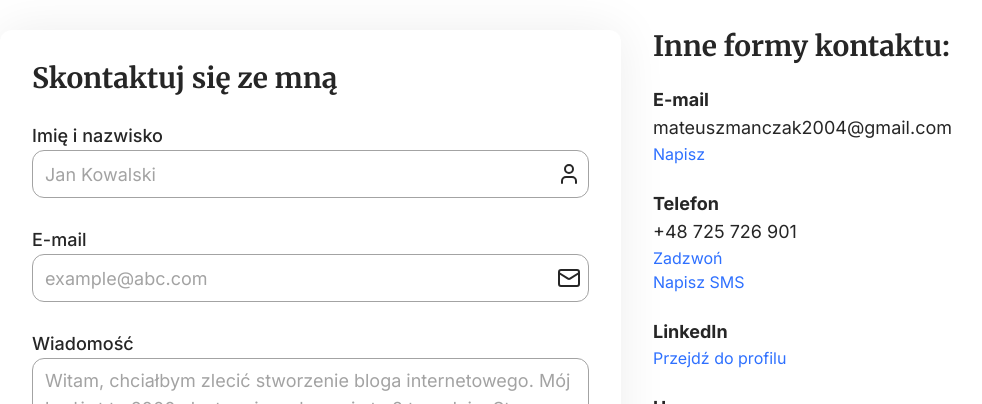
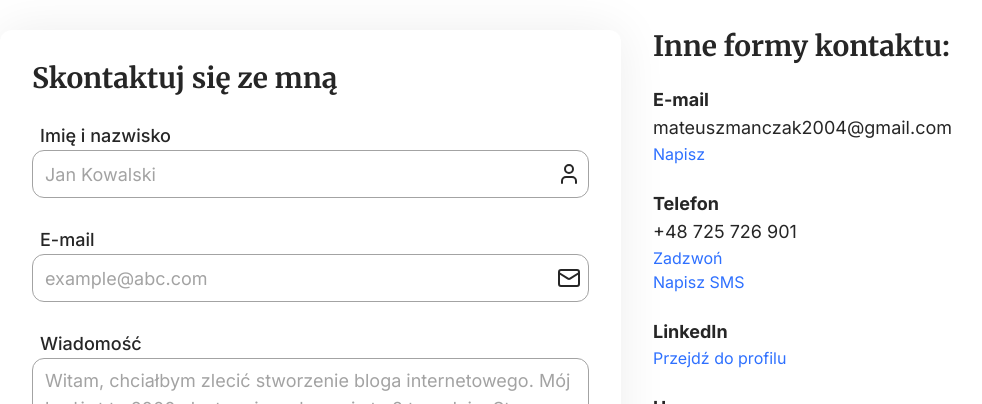
Before and after one commit to mateuszmanczak04/portfolio-website, a Next.js app: page / in a window 1280 px wide. Shown: the part 4500-4904 px from the top of the page, without its empty margins (160-1142 px from the left). Built offline with nearby package versions, Linux system fonts and the light colour scheme.

Commit message:
style: add padding to input labels

```diff
--- a/src/components/Input.tsx
+++ b/src/components/Input.tsx
@@ -35,7 +35,7 @@ export const Input = forwardRef<HTMLInputElement, InputProps>(
   ({ label, className, variant, inputSize, icon, ...props }, ref) => {
     return (
       <label className={cn('flex flex-col gap-1 w-full', className)}>
-        {label && <span className='l1 md:l0 font-medium'>{label}</span>}
+        {label && <span className='pl-2 l1 md:l0 font-medium'>{label}</span>}
         <div className='w-full relative'>
           <input
             ref={ref}
--- a/src/components/MultiLineInput.tsx
+++ b/src/components/MultiLineInput.tsx
@@ -37,7 +37,7 @@ const MultiLineInput: FC<MultiLineInputProps> = ({
 }) => {
   return (
     <label className={cn('flex flex-col gap-1 w-full', className)}>
-      {label && <span className='l1 md:l0 font-medium'>{label}</span>}
+      {label && <span className='pl-2 l1 md:l0 font-medium'>{label}</span>}
       <textarea
         className={cn(inputVariants({ variant, inputSize }))}
         {...props}
```
